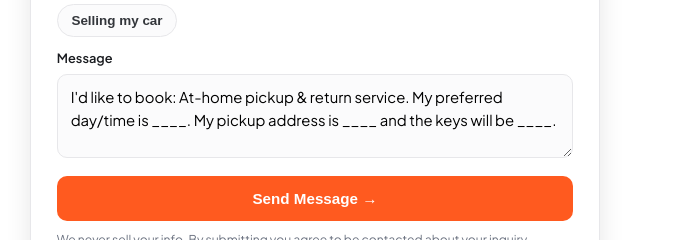
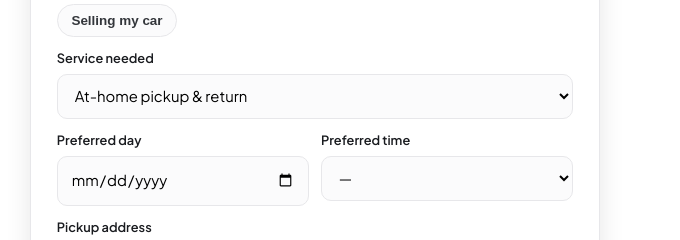
Before and after one commit to T3CHW1ZRD/dealership-site, a plain HTML site: page index.html in a window 1280 px wide. Both pictures are taken after a click on the link "Book At-Home Service →". Shown: the part 3735-3975 px from the top of the page, 600-1280 px from the left. Drawn offline with Linux system fonts and the light colour scheme.

Commit message:
Replace fill-in-the-blank prefill with smart per-intent form fields
Contact form now renders structured inputs based on the selected topic: service dropdown + date/time (and pickup address/keys for at-home), car picker + test-drive time for buying, and car/mileage/meeting time for selling. Submitted as proper named fields (cleaner FormSubmit emails) instead of ____ blanks.

```diff
--- a/index.html
+++ b/index.html
@@ -482,7 +482,8 @@
           <input type="hidden" id="topic" name="topic" value="General question" />
           <div class="chips" id="topicChips"></div>
         </div>
-        <div class="fg"><label>Message</label><textarea id="msg" name="message" placeholder="I'd like to know if this car is still available…"></textarea></div>
+        <div id="dynFields"></div>
+        <div class="fg"><label>Message</label><textarea id="msg" name="message" placeholder="Anything else we should know?"></textarea></div>
         <button class="btn btn-accent" type="submit" style="width:100%;justify-content:center">Send Message →</button>
         <div class="note">We never sell your info. By submitting you agree to be contacted about your inquiry.</div>
       </form>
@@ -604,24 +605,61 @@
     grid.querySelectorAll('.req').forEach(b=> b.addEventListener('click',()=> requestCar(b.dataset.car)));
   }
 
-  // "What's this about?" intent chips for the single contact form
+  // "What's this about?" intent chips — selecting one reveals the right fields (no fill-in-the-blank)
   const topicChips=document.getElementById('topicChips');
-  function setTopic(value){ topic.value=value; topicChips.querySelectorAll('.chip').forEach(ch=>ch.classList.toggle('on',ch.dataset.value===value)); }
-  ['General question','Buying a car','Booking a service','Selling my car'].forEach(t=>{
+  const dynFields=document.getElementById('dynFields');
+  const TOPICS=['General question','Buying a car','Booking a service','Selling my car'];
+  const SERVICES=['Oil & routine maintenance','Brakes, tires & repairs','Detailing','At-home pickup & return'];
+  const SERVICE_MAP={
+    'Oil change / routine maintenance':'Oil & routine maintenance',
+    'Brakes / tires / repair':'Brakes, tires & repairs',
+    'Car detailing':'Detailing',
+    'At-home pickup & return service':'At-home pickup & return'
+  };
+  const dateTimeRow=()=>`<div class="frow">
+      <div class="fg"><label>Preferred day</label><input type="date" name="preferred_date" /></div>
+      <div class="fg"><label>Preferred time</label><select name="preferred_time"><option value="">—</option><option>Morning</option><option>Afternoon</option><option>Evening</option></select></div>
+    </div>`;
+  function renderFields(t, ctx){
+    ctx=ctx||{}; let h='';
+    if(t==='Buying a car'){
+      const opts=CARS.map(c=>{const n=`${c.year} ${c.make} ${c.model}`;return `<option ${ctx.car===n?'selected':''}>${n}</option>`;}).join('');
+      h=`<div class="fg"><label>Which car?</label><select name="vehicle"><option value="">Choose a car…</option>${opts}</select></div>
+         <div class="fg"><label>I'd like to…</label><select name="request"><option>Check if it's still available</option><option>Reserve / hold it</option><option>Book a test drive</option></select></div>
+         ${dateTimeRow()}`;
+    } else if(t==='Booking a service'){
+      const sopts=SERVICES.map(s=>`<option ${ctx.service===s?'selected':''}>${s}</option>`).join('');
+      h=`<div class="fg"><label>Service needed</label><select name="service" id="dynService">${sopts}</select></div>
+         ${dateTimeRow()}
+         <div id="athomeFields"></div>`;
+    } else if(t==='Selling my car'){
+      h=`<div class="frow">
+           <div class="fg"><label>Your car (year, make, model)</label><input name="your_car" placeholder="2017 Honda Accord" /></div>
+           <div class="fg"><label>Approx. mileage</label><input name="mileage" placeholder="e.g. 80,000" /></div>
+         </div>
+         ${dateTimeRow()}`;
+    }
+    dynFields.innerHTML=h;
+    if(t==='Booking a service'){
+      const sel=document.getElementById('dynService');
+      const toggle=()=>{ document.getElementById('athomeFields').innerHTML = /at-home/i.test(sel.value)
+        ? `<div class="fg"><label>Pickup address</label><input name="pickup_address" placeholder="Street, city" /></div>
+           <div class="fg"><label>Where will the keys be?</label><input name="keys_location" placeholder="With me / under the mat / hand to driver…" /></div>` : ''; };
+      sel.addEventListener('change',toggle); toggle();
+    }
+  }
+  function setTopic(value, ctx){ topic.value=value; topicChips.querySelectorAll('.chip').forEach(ch=>ch.classList.toggle('on',ch.dataset.value===value)); renderFields(value, ctx); }
+  TOPICS.forEach(t=>{
     const b=document.createElement('button'); b.type='button'; b.className='chip'; b.dataset.value=t; b.textContent=t;
     b.addEventListener('click',()=>setTopic(t)); topicChips.appendChild(b);
   });
   setTopic('General question');
-  function fillContact(topicVal,message){
-    setTopic(topicVal);
-    document.getElementById('msg').value = message;
+  function fillContact(topicVal, ctx){
+    setTopic(topicVal, ctx);
     document.getElementById('contact').scrollIntoView({behavior:'smooth'});
     setTimeout(()=>document.getElementById('fn').focus(),550);
   }
-
-  function requestCar(name){
-    fillContact('Buying a car', `I'd like to request the ${name}. Please hold it for me and let me know the next steps.`);
-  }
+  function requestCar(name){ fillContact('Buying a car', {car:name}); }
 
   // Modal
   const modal=document.getElementById('carModal');
@@ -674,13 +712,11 @@
   modal.addEventListener('click',e=>{ if(e.target===modal) closeModal(); });
   document.addEventListener('keydown',e=>{ if(e.key==='Escape') closeModal(); });
 
-  // Service prefill
+  // Service buttons → open the contact form with that service preselected
   document.querySelectorAll('[data-service]').forEach(b=> b.addEventListener('click',()=>{
-    fillContact('Booking a service', `I'd like to book: ${b.dataset.service}. My preferred day/time is ____. ${/at-home/i.test(b.dataset.service)?'My pickup address is ____ and the keys will be ____.':''}`.trim());
+    fillContact('Booking a service', { service: SERVICE_MAP[b.dataset.service] || b.dataset.service });
   }));
-  document.querySelectorAll('[data-sell]').forEach(b=> b.addEventListener('click',()=>{
-    fillContact('Selling my car', `I'd like to sell my car. It's a ____ (year, make, model) with about ____ miles. I'm available to meet on ____.`);
-  }));
+  document.querySelectorAll('[data-sell]').forEach(b=> b.addEventListener('click',()=> fillContact('Selling my car', {})));
 
   // Estimator
   const vp=document.getElementById('vp'),dp=document.getElementById('dp'),tm=document.getElementById('tm'),ap=document.getElementById('ap');
```
